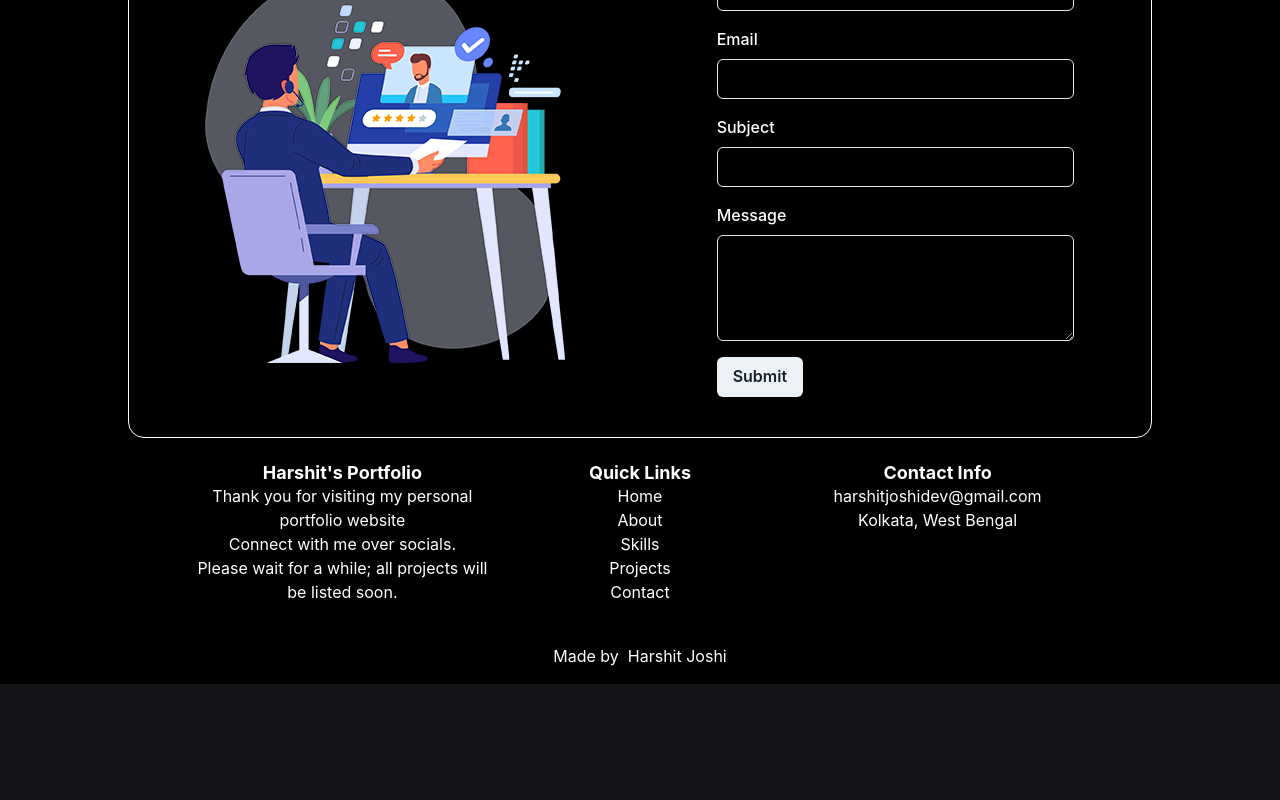
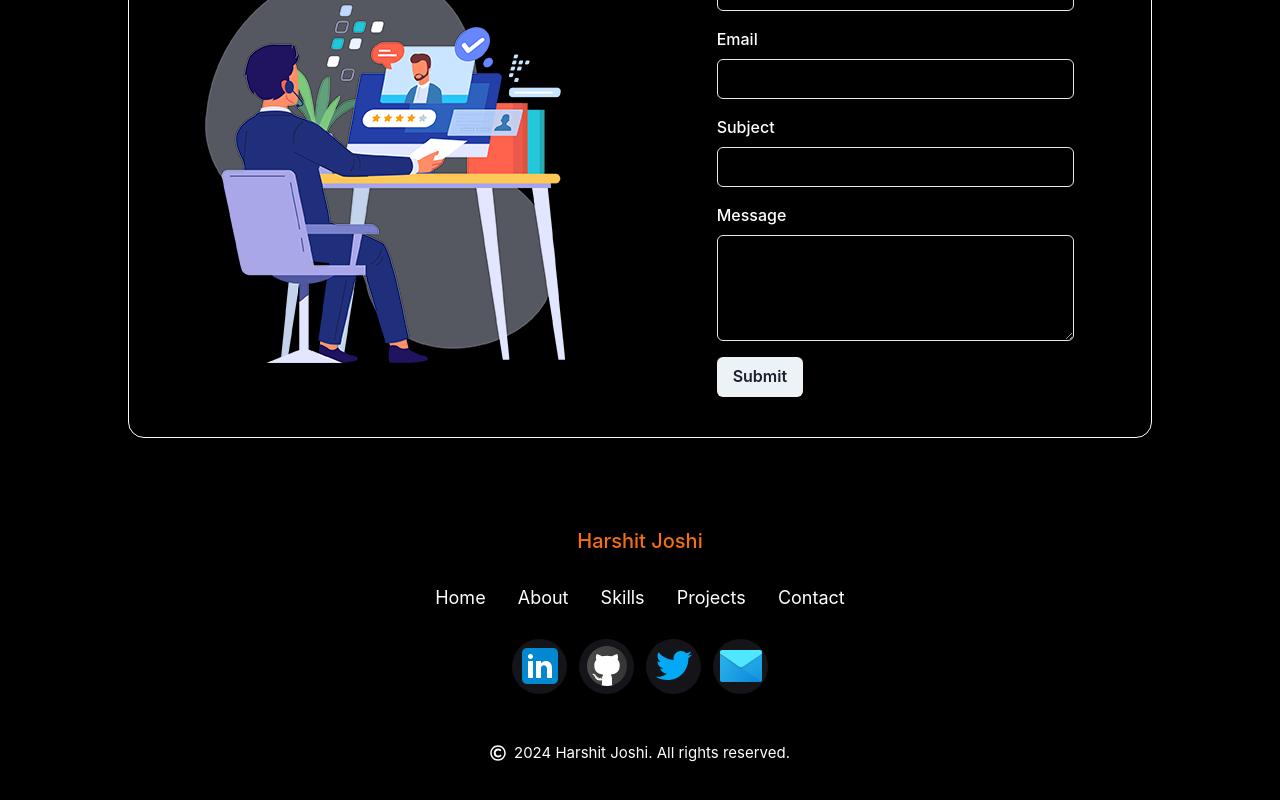
Before and after one commit to Harshit-3905/New_Portfolio_Website, a React (Vite) app: page / in a window 1280 px wide. Shown: the part 4797-5597 px from the top of the page. Before the commit the page ends 5481 px from the top, so only its background shows below. Built offline with nearby package versions, Linux system fonts and the light colour scheme.

Commit message:
Add social media icons and update footer layout

```diff
--- a/src/components/Footer.jsx
+++ b/src/components/Footer.jsx
@@ -1,65 +1,77 @@
+import { VStack, Text, HStack, Link } from "@chakra-ui/react";
+import { FaRegCopyright } from "react-icons/fa";
+import Social from "./miscellaneous/Social";
 import {
-  Flex,
-  Box,
-  Heading,
-  Text,
-  List,
-  ListItem,
-  Link,
-} from "@chakra-ui/react";
+  GithubIcon,
+  LinkedInIcon,
+  TwitterIcon,
+  MailIcon,
+} from "./miscellaneous/Icons";
 
 const Footer = () => {
+  const hover = () => {
+    return { color: "#F56E0F" };
+  };
   return (
-    <>
-      <Flex
-        direction={{ base: "column", md: "row" }}
-        width="80%"
-        justifyContent="center"
-        backgroundColor="black"
-        color="white"
-        padding="4"
+    <VStack width="80%" py={20}>
+      <Text fontSize="20px" fontWeight="500" color="#F56E0F">
+        Harshit Joshi
+      </Text>
+      <HStack
+        width="40%"
+        justifyContent="space-between"
+        display={{ base: "none", md: "flex", lg: "flex" }}
+        gap={5}
+        pt={5}
       >
-        <Box width={{ base: "100%", md: "30%" }} textAlign="center">
-          <Heading fontSize="lg">Harshit&apos;s Portfolio</Heading>
-          <Text>Thank you for visiting my personal portfolio website</Text>
-          <Text>Connect with me over socials.</Text>
-          <Text>
-            Please wait for a while; all projects will be listed soon.
+        <Link href="#home" _hover={hover}>
+          <Text fontSize="18px" fontWeight="400">
+            Home
           </Text>
-        </Box>
-        <Box width={{ base: "100%", md: "30%" }} textAlign="center">
-          <Heading fontSize="lg">Quick Links</Heading>
-          <List styleType="none" id="links">
-            <ListItem>
-              <Link href="#home">Home</Link>
-            </ListItem>
-            <ListItem>
-              <Link href="#about">About</Link>
-            </ListItem>
-            <ListItem>
-              <Link href="#skills">Skills</Link>
-            </ListItem>
-            <ListItem>
-              <Link href="#project">Projects</Link>
-            </ListItem>
-            <ListItem>
-              <Link href="#contact">Contact</Link>
-            </ListItem>
-          </List>
-        </Box>
-        <Box width={{ base: "100%", md: "30%" }} textAlign="center">
-          <Heading fontSize="lg">Contact Info</Heading>
-          <Text>harshitjoshidev@gmail.com</Text>
-          <Text>Kolkata, West Bengal</Text>
-        </Box>
-      </Flex>
-      <Box textAlign="center" color="white" padding="4">
-        Made by &nbsp;
-        <Link href="https://www.linkedin.com/in/harshit-joshi-40953321b/">
-          Harshit Joshi
         </Link>
-      </Box>
-    </>
+        <Link href="#about" _hover={hover}>
+          <Text fontSize="18px" fontWeight="400">
+            About
+          </Text>
+        </Link>
+        <Link href="#skills" _hover={hover}>
+          <Text fontSize="18px" fontWeight="400">
+            Skills
+          </Text>
+        </Link>
+        <Link href="#projects" _hover={hover}>
+          <Text fontSize="18px" fontWeight="400">
+            Projects
+          </Text>
+        </Link>
+        <Link href="#contact" _hover={hover}>
+          <Text fontSize="18px" fontWeight="400">
+            Contact
+          </Text>
+        </Link>
+      </HStack>
+      <HStack pt={5} gap={3}>
+        <Link
+          href="https://www.linkedin.com/in/harshit-joshi-40953321b/"
+          isExternal
+        >
+          <Social icon={LinkedInIcon} />
+        </Link>
+        <Link href="https://github.com/Harshit-3905" isExternal>
+          <Social icon={GithubIcon} />
+        </Link>
+        <Link href="https://twitter.com/Harshit3905" isExternal>
+          <Social icon={TwitterIcon} />
+        </Link>
+        <Link href="#contact">
+          <Social icon={MailIcon} />
+        </Link>
+      </HStack>
+      <HStack pt={10}>
+        <FaRegCopyright />
+        <Text fontSize="15px">2024 Harshit Joshi. All rights reserved.</Text>
+      </HStack>
+    </VStack>
   );
 };
 
```
